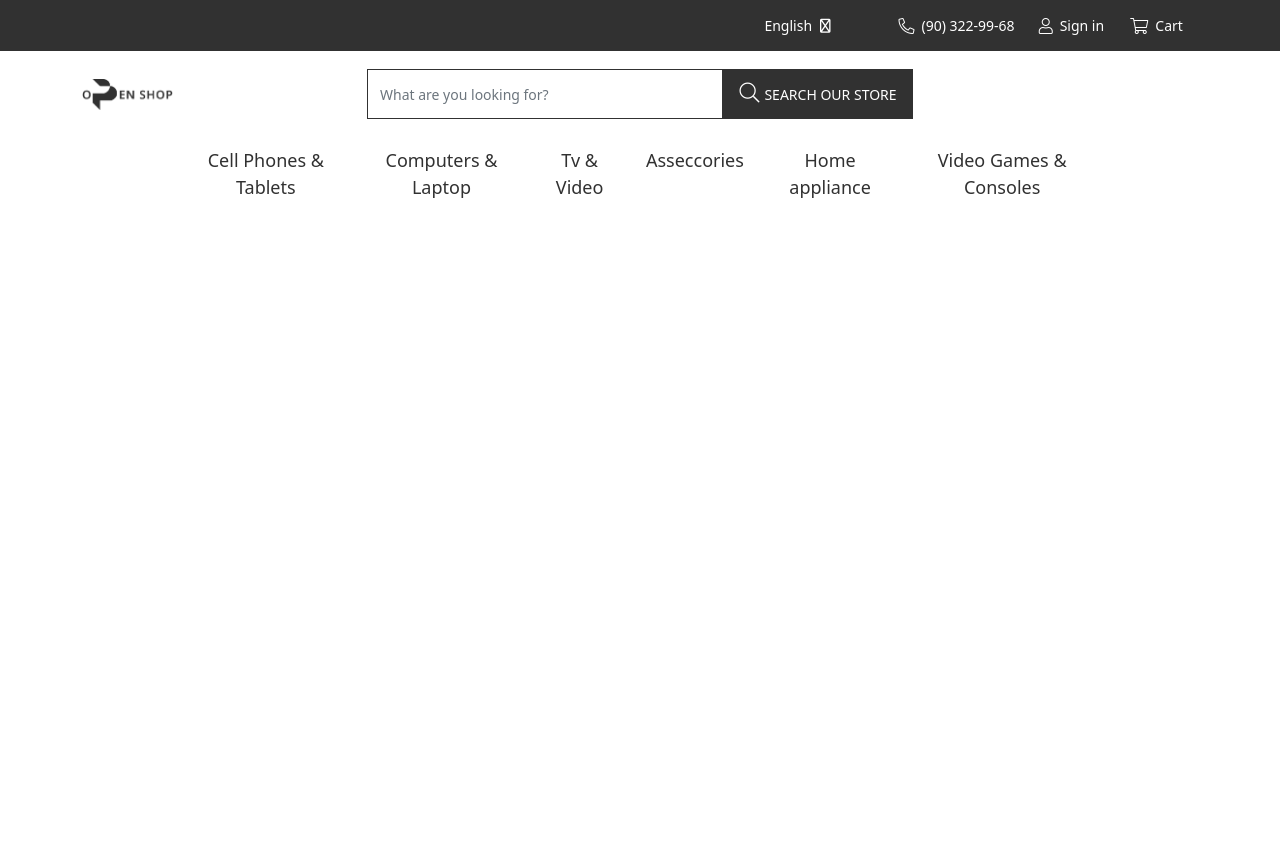
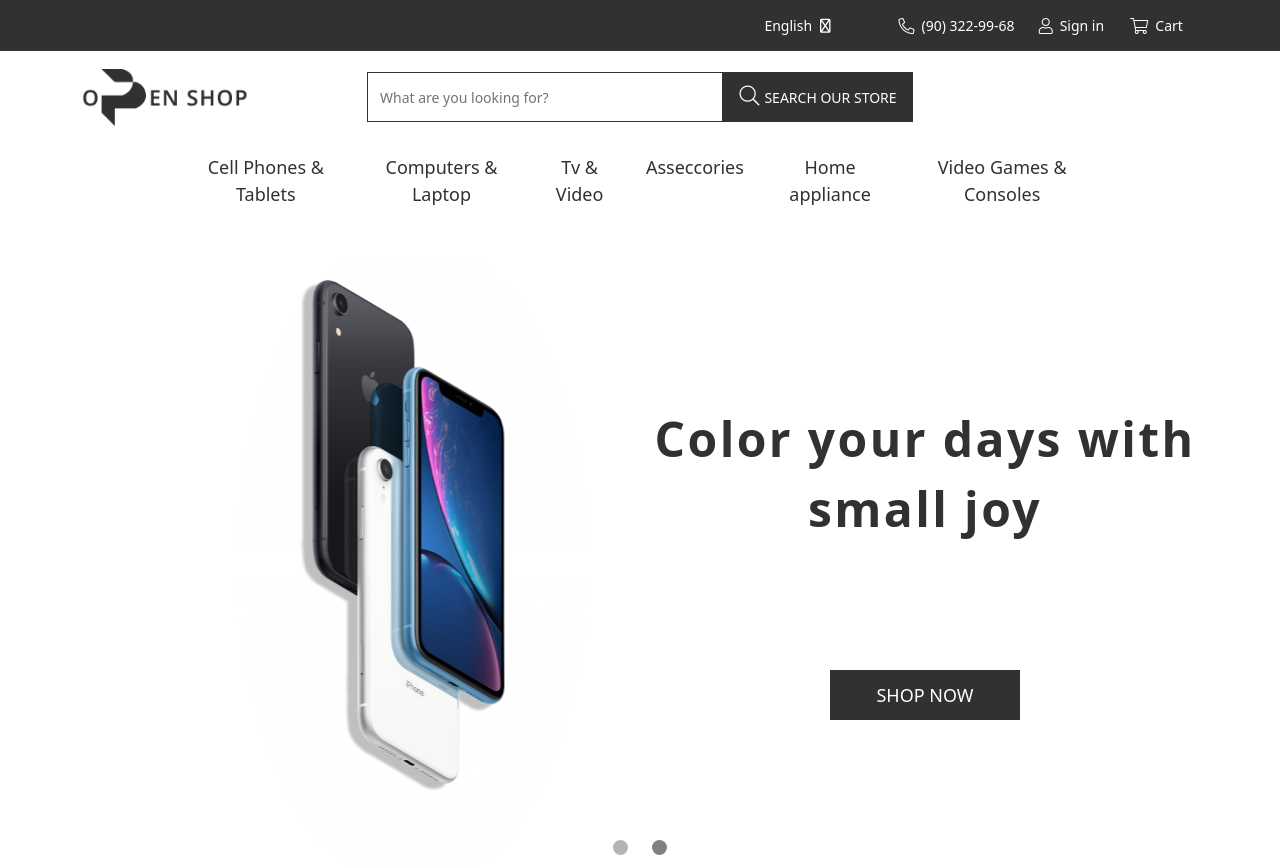
Before and after one commit to kozim-rasulov/OpenShop, a website: page src/index.html in a window 1280 px wide. Before the commit the page ends 800 px from the top, so only its background shows below. Drawn offline with Linux system fonts and the light colour scheme; files whose address does not match are found by name; a web font is replaced by a local one.

Commit message:
slider completed

```diff
--- a/src/index.html
+++ b/src/index.html
@@ -24,9 +24,8 @@
                     <ul class="row align-items-lg-center header-menu navbar-nav ms-lg-auto"
                         style="--bs-scroll-height: 100px;">
                         <li class="col-lg-2 offset-lg-2 nav-item dropdown">
-                            <a class="header-menu__link header-menu__link_center" href="#"
-                                id="navbarScrollingDropdown" role="button" data-bs-toggle="dropdown"
-                                aria-expanded="false">
+                            <a class="header-menu__link header-menu__link_center" href="#" id="navbarScrollingDropdown"
+                                role="button" data-bs-toggle="dropdown" aria-expanded="false">
                                 English<i class="dropdown__arrow far fa-chevron-up"></i>
                             </a>
                             <ul class="dropdown-menu dropdown__menu" aria-labelledby="navbarScrollingDropdown">
@@ -116,18 +115,16 @@
             </div>
         </div>
 
-
-
         <div class="navbar navbar_992 navbar-expand-lg">
             <div class="nav-992">
                 <div class="container">
                     <div class="nav-992__row">
                         <a href="#" class="logo">
                             <img src="img/logo/logo_dark.png" alt="" class="logo__img">
-                            <!-- <img src="img/logo/logo_light.png" alt="" class="logo__dark"> -->
                         </a>
-                        <button class="navbar-toggler" type="button" data-bs-toggle="collapse" data-bs-target="#mediabtn"
-                            aria-controls="navbarScroll" aria-expanded="false" aria-label="Toggle navigation">
+                        <button class="navbar-toggler" type="button" data-bs-toggle="collapse"
+                            data-bs-target="#mediabtn" aria-controls="navbarScroll" aria-expanded="false"
+                            aria-label="Toggle navigation">
                             <i class="fal fa-bars"></i>
                         </button>
                     </div>
@@ -137,19 +134,19 @@
                 <div class="collapse navbar-collapse" id="mediabtn">
                     <div class="header-row">
                         <ul class="row flex-row align-items-sm-center header-menu navbar-nav ms-lg-auto"
-                        style="--bs-scroll-height: 100px;">
+                            style="--bs-scroll-height: 100px;">
                             <li class="col-sm-3 col-6 nav-item btn-group dropend">
-                                <a class="header-menu__link" href="#"
-                                    id="navbarScrollingDropdown" role="button" data-bs-toggle="dropdown"
-                                    aria-expanded="false"><span class="header-menu__lang">English</span>
-                                    <i class="dropdown__arrow far fa-chevron-right "></i>
+                                <a class="header-menu__link" href="#" id="navbarScrollingDropdown" role="button"
+                                    data-bs-toggle="dropdown" aria-expanded="false"><span
+                                        class="header-menu__lang">English</span>
+                                    <i class="dropdown__arrow far fa-chevron-left "></i>
                                 </a>
                                 <ul class="dropdown-menu dropdown__item" aria-labelledby="navbarScrollingDropdown">
-                                    <!-- <li><a class="dropdown__link active" href="#">English</a></li> -->
-                                    <a class="dropdown__link" href="#"><img class="dropdown__lang" src="img/english.png" alt="english_png"></a>
+                                    <a class="dropdown__link" href="#"><img class="dropdown__lang" src="img/english.png"
+                                            alt="english_png"></a>
                                     <li class="dropdown__divider"></li>
-                                    <a class="dropdown__link" href="#"><img class="dropdown__lang" src="img/russian.png" alt="russian_png"></a>
-                                    <!-- <li><a class="dropdown__link dropdown__link_padding disabled" href="#">Russian</a></li> -->
+                                    <a class="dropdown__link" href="#"><img class="dropdown__lang" src="img/russian.png"
+                                            alt="russian_png"></a>
                                 </ul>
                             </li>
                             <li class="col-sm-4 col-6 nav-item">
@@ -172,19 +169,16 @@
                         <button class="btn btn-outline-success search-form__button" type="submit"><i
                                 class="search-form__icon fal fa-search"></i>SEARCH OUR STORE</button>
                     </form>
-
-
                     <ul class="menu accordion" id="accordionExample">
                         <li class="menu__item">
-                            <!-- <a class="menu__link" data-bs-toggle="collapse" data-bs-target="#collapseOne" href="#" role="button"
-                                aria-expanded="false" id="headingOne">Cell Phones
-                                & Tablets</a> -->
                             <h4 class="menu__title">
-                                <button class="menu__button menu__link collapsed" type="button" data-bs-toggle="collapse" data-bs-target="#one">
+                                <button class="menu__button menu__link collapsed" type="button"
+                                    data-bs-toggle="collapse" data-bs-target="#one">
                                     Cell Phones & Tablets<i class="menu__icon far fa-plus"></i>
                                 </button>
                             </h4>
-                            <ul class="menu-dropdown menu-dropdown_992 collapse" id="one" data-bs-parent="#accordionExample">
+                            <ul class="menu-dropdown menu-dropdown_992 collapse" id="one"
+                                data-bs-parent="#accordionExample">
                                 <li class="menu-dropdown__divider"></li>
                                 <div class="menu-dropdown__row">
                                     <ul class="menu-dropdown__item">
@@ -218,13 +212,15 @@
                                 </div>
                             </ul>
                         </li>
-
                         <li class="menu__item">
                             <h4 class="menu__title">
-                                <button class="menu__button menu__link collapsed" type="button" data-bs-toggle="collapse" data-bs-target="#two">Computers & Laptop<i class="menu__icon far fa-plus"></i>
+                                <button class="menu__button menu__link collapsed" type="button"
+                                    data-bs-toggle="collapse" data-bs-target="#two">Computers & Laptop<i
+                                        class="menu__icon far fa-plus"></i>
                                 </button>
                             </h4>
-                            <ul class="menu-dropdown menu-dropdown_992 collapse" id="two" data-bs-parent="#accordionExample">
+                            <ul class="menu-dropdown menu-dropdown_992 collapse" id="two"
+                                data-bs-parent="#accordionExample">
                                 <li class="menu-dropdown__divider"></li>
                                 <div class="menu-dropdown__row">
                                     <ul class="menu-dropdown__item">
@@ -239,13 +235,15 @@
                                 </div>
                             </ul>
                         </li>
-
                         <li class="menu__item">
                             <h4 class="menu__title">
-                                <button class="menu__button menu__link collapsed" type="button" data-bs-toggle="collapse" data-bs-target="#three">Tv & Video<i class="menu__icon far fa-plus"></i>
+                                <button class="menu__button menu__link collapsed" type="button"
+                                    data-bs-toggle="collapse" data-bs-target="#three">Tv & Video<i
+                                        class="menu__icon far fa-plus"></i>
                                 </button>
                             </h4>
-                            <ul class="menu-dropdown menu-dropdown_992 collapse" id="three" data-bs-parent="#accordionExample">
+                            <ul class="menu-dropdown menu-dropdown_992 collapse" id="three"
+                                data-bs-parent="#accordionExample">
                                 <li class="menu-dropdown__divider"></li>
                                 <div class="menu-dropdown__row">
                                     <ul class="menu-dropdown__item">
@@ -260,13 +258,15 @@
                                 </div>
                             </ul>
                         </li>
-
                         <li class="menu__item">
                             <h4 class="menu__title">
-                                <button class="menu__button menu__link collapsed" type="button" data-bs-toggle="collapse" data-bs-target="#four">Asseccories<i class="menu__icon far fa-plus"></i>
+                                <button class="menu__button menu__link collapsed" type="button"
+                                    data-bs-toggle="collapse" data-bs-target="#four">Asseccories<i
+                                        class="menu__icon far fa-plus"></i>
                                 </button>
                             </h4>
-                            <ul class="menu-dropdown menu-dropdown_992 collapse" id="four" data-bs-parent="#accordionExample">
+                            <ul class="menu-dropdown menu-dropdown_992 collapse" id="four"
+                                data-bs-parent="#accordionExample">
                                 <li class="menu-dropdown__divider"></li>
                                 <div class="menu-dropdown__row">
                                     <ul class="menu-dropdown__item">
@@ -281,13 +281,15 @@
                                 </div>
                             </ul>
                         </li>
-
                         <li class="menu__item">
                             <h4 class="menu__title">
-                                <button class="menu__button menu__link collapsed" type="button" data-bs-toggle="collapse" data-bs-target="#five">Home appliance<i class="menu__icon far fa-plus"></i>
+                                <button class="menu__button menu__link collapsed" type="button"
+                                    data-bs-toggle="collapse" data-bs-target="#five">Home appliance<i
+                                        class="menu__icon far fa-plus"></i>
                                 </button>
                             </h4>
-                            <ul class="menu-dropdown menu-dropdown_992 collapse" id="five" data-bs-parent="#accordionExample">
+                            <ul class="menu-dropdown menu-dropdown_992 collapse" id="five"
+                                data-bs-parent="#accordionExample">
                                 <li class="menu-dropdown__divider"></li>
                                 <div class="menu-dropdown__row">
                                     <ul class="menu-dropdown__item">
@@ -302,13 +304,15 @@
                                 </div>
                             </ul>
                         </li>
-
                         <li class="menu__item">
                             <h4 class="menu__title">
-                                <button class="menu__button menu__link collapsed" type="button" data-bs-toggle="collapse" data-bs-target="#six">Video Games & Consoles<i class="menu__icon far fa-plus"></i>
+                                <button class="menu__button menu__link collapsed" type="button"
+                                    data-bs-toggle="collapse" data-bs-target="#six">Video Games & Consoles<i
+                                        class="menu__icon far fa-plus"></i>
                                 </button>
                             </h4>
-                            <ul class="menu-dropdown menu-dropdown_992 collapse" id="six" data-bs-parent="#accordionExample">
+                            <ul class="menu-dropdown menu-dropdown_992 collapse" id="six"
+                                data-bs-parent="#accordionExample">
                                 <li class="menu-dropdown__divider"></li>
                                 <div class="menu-dropdown__row">
                                     <ul class="menu-dropdown__item">
@@ -323,18 +327,43 @@
                                 </div>
                             </ul>
                         </li>
-
-
                     </ul>
                 </div>
             </div>
         </div>
 
+    </header>
+    <main>
+        <section class="slider">
+            <div class="container">
+                <div id="carouselExampleCaptions" class="carousel slide" data-bs-ride="carousel">
+                    <div class="row align-items-center">
+                        <div class="col-xl-6">
+                            <div class="carousel-inner">
+                                <div class="carousel-item active">
+                                    <img src="img/slide/slide_1.png" class="slider__img" alt="slide-1">
+                                </div>
+                                <div class="carousel-item">
+                                    <img src="img/slide/slide_2.png" class="slider__img" alt="slide-2">
+                                </div>
+                            </div>
+                        </div>
+                        <div class="col-xl-6 align-items-center order-last order-xl-0 mt-5 mt-xl-0">
+                            <h1 class="col-xl-12 slider__title">Color your days with small joy</h1>
+                            <a href="#" class="col-xl-4 offset-xl-4 slider__button button">SHOP NOW</a>
+                        </div>
+                        <div class="carousel-indicators slider__indicators">
+                            <button type="button" data-bs-target="#carouselExampleCaptions" data-bs-slide-to="0"
+                                class="slider__dot active" aria-current="true" aria-label="Slide 1"></button>
+                            <button type="button" data-bs-target="#carouselExampleCaptions" data-bs-slide-to="1"
+                                class="slider__dot" aria-label="Slide 2"></button>
+                        </div>
+                    </div>
 
-
-
-
-    </header>
+                </div>
+            </div>
+        </section>
+    </main>
 
 
 
--- /dev/null
+++ b/src/sass/base/_button.scss
@@ -0,0 +1,16 @@
+.button {
+    display: block;
+    max-width: 190px;
+    width: 100%;
+    height: 50px;
+    background: $button;
+    padding: 12px;
+    font-size: 18px;
+    font-weight: 400;
+    text-align: center;
+    margin: 0 auto;
+    color: #fff;
+    &:hover {
+        color: #fff;
+    }
+}
--- a/src/sass/base/_variables.scss
+++ b/src/sass/base/_variables.scss
@@ -13,3 +13,4 @@ $darkDots: #fff;
 $darkBg: #313131;
 $darkNavbar: #0C0C0C;
 $darkCOlor: #fff;
+$darkButton: #fff;
--- a/src/sass/blocks/_nav-992.scss
+++ b/src/sass/blocks/_nav-992.scss
@@ -27,6 +27,7 @@
     }
     .header-menu {
         margin: 0 auto;
+        height: 100%;
         &__link {
             justify-content: center;
             margin-top: 20px;
--- a/src/sass/blocks/_nav.scss
+++ b/src/sass/blocks/_nav.scss
@@ -7,8 +7,8 @@
 
 
     &__light {
-        max-height: 31px;
-        max-width: 166px;
+        max-height: 64px;
+        max-width: 187px;
         width: 100%;
         object-fit: contain;
     }
--- /dev/null
+++ b/src/sass/blocks/_slider.scss
@@ -0,0 +1,37 @@
+.slider {
+    position: relative;
+    margin-top: 50px;
+    &__img {
+        display: block;
+        margin: 0 auto;
+        background: radial-gradient(29.86% 68.86% at 48% 50%,rgba(255,255,255,.35) 0,rgba(255,255,255,0) 79%);
+    }
+    &__title {
+        font-weight: 600;
+        font-size: 48px;
+        line-height: 70px;
+        letter-spacing: 0.05em;
+        text-align: center;
+
+        color: $text;
+        margin-bottom: 126px;
+    }
+    &__indicators {
+        position: static;
+        margin: 0;
+        margin-top: -36px;
+        .slider__dot {
+            width: 15px;
+            height: 15px;
+            background: $dots;
+            border: none;
+            border-radius: 50%;
+            margin: 0 12px;
+            &.active {
+                background: $dotsActive;
+            }
+
+        }
+    }
+
+}
--- a/src/sass/style.scss
+++ b/src/sass/style.scss
@@ -1,4 +1,5 @@
 @import 'base/variables';
+@import 'base/button';
 
 body {
     background: $body;
@@ -25,4 +26,6 @@ ul {
 @import 'blocks/nav';
 @import 'blocks/nav-992';
 
+@import 'blocks/slider';
+
 @import 'base/media';
```
Also changed, not shown: src/sass/base/_media.scss (+13 -2 lines), dist/index.html, src/css/style.min.css.
